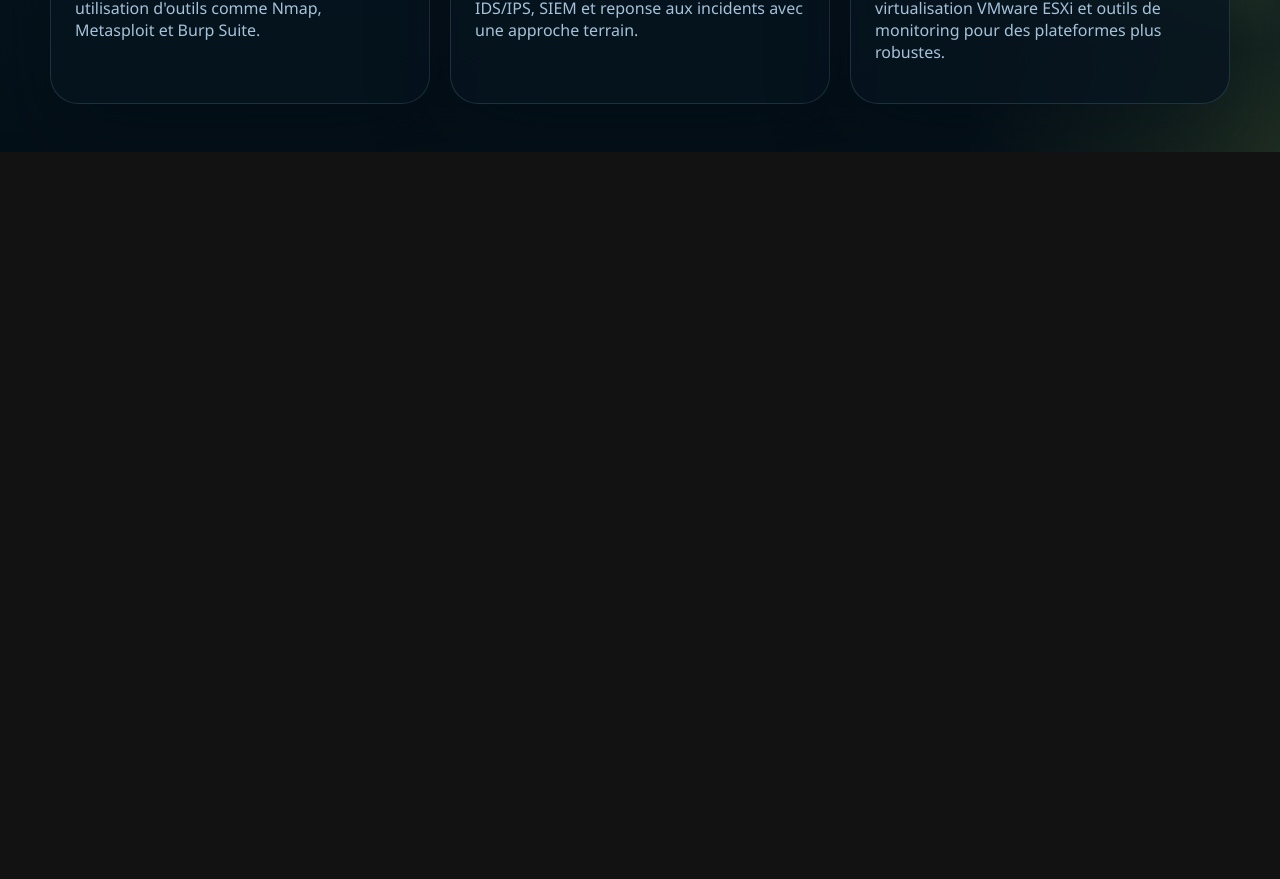
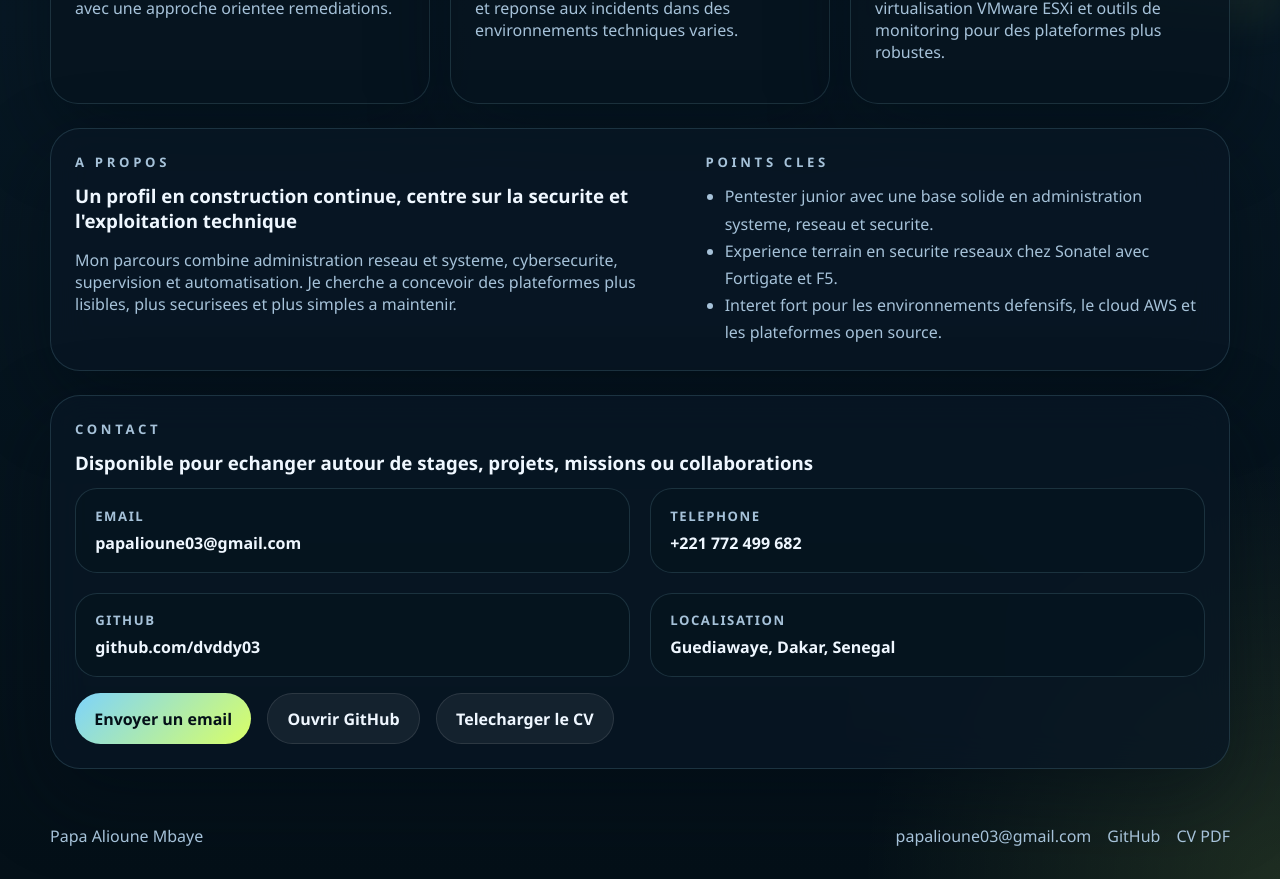
Before and after one commit to dvddy03/myPorfolio, a React (Vite) app in the folder react/: page / in a window 1280 px wide. Shown: the part 780-1659 px from the top of the page. Before the commit the page ends 932 px from the top, so only its background shows below. Built offline with nearby package versions, Linux system fonts and the light colour scheme; no server answers.

Commit message:
feat: add contact and CV sections to portfolio home

```diff
--- a/react/src/App.jsx
+++ b/react/src/App.jsx
@@ -40,6 +40,21 @@ function App() {
           <Route path="*" element={<NotFoundPage />} />
         </Routes>
       </main>
+
+      <footer className="site-footer">
+        <div className="site-footer-inner">
+          <p>Papa Alioune Mbaye</p>
+          <div className="site-footer-links">
+            <a href="mailto:papalioune03@gmail.com">papalioune03@gmail.com</a>
+            <a href="https://github.com/dvddy03" target="_blank" rel="noreferrer">
+              GitHub
+            </a>
+            <a href="/documents/cv-papa-alioune-mbaye.pdf" target="_blank" rel="noreferrer">
+              CV PDF
+            </a>
+          </div>
+        </div>
+      </footer>
     </div>
   );
 }
--- a/react/src/pages/HomePage.jsx
+++ b/react/src/pages/HomePage.jsx
@@ -3,15 +3,44 @@ import { Link } from "react-router-dom";
 const strengths = [
   {
     title: "Pentest et analyse de vulnerabilites",
-    text: "Evaluation de la surface d'attaque, identification de faiblesses techniques et utilisation d'outils comme Nmap, Metasploit et Burp Suite.",
+    text: "Evaluation de la surface d'attaque, tests techniques et identification de faiblesses avec une approche orientee remediations.",
   },
   {
     title: "Administration systeme, reseau et SOC",
-    text: "Gestion d'environnements reseau et systeme, supervision, analyse de logs, IDS/IPS, SIEM et reponse aux incidents avec une approche terrain.",
+    text: "Mise en place de services critiques, supervision, analyse de logs, IDS/IPS, SIEM et reponse aux incidents dans des environnements techniques varies.",
   },
   {
     title: "Cloud, conteneurs et infrastructure",
     text: "Montee en competence sur AWS, deploiements sous Docker et Kubernetes, virtualisation VMware ESXi et outils de monitoring pour des plateformes plus robustes.",
+  },
+];
+
+const profileHighlights = [
+  "Pentester junior avec une base solide en administration systeme, reseau et securite.",
+  "Experience terrain en securite reseaux chez Sonatel avec Fortigate et F5.",
+  "Interet fort pour les environnements defensifs, le cloud AWS et les plateformes open source.",
+];
+
+const contacts = [
+  {
+    label: "Email",
+    value: "papalioune03@gmail.com",
+    href: "mailto:papalioune03@gmail.com",
+  },
+  {
+    label: "Telephone",
+    value: "+221 772 499 682",
+    href: "tel:+221772499682",
+  },
+  {
+    label: "GitHub",
+    value: "github.com/dvddy03",
+    href: "https://github.com/dvddy03",
+  },
+  {
+    label: "Localisation",
+    value: "Guediawaye, Dakar, Senegal",
+    href: "",
   },
 ];
 
@@ -34,9 +63,12 @@ function HomePage() {
           <Link className="button-primary" to="/projets">
             Voir les projets
           </Link>
-          <Link className="button-secondary" to="/ajouter">
-            Ajouter une realisation
-          </Link>
+          <a className="button-secondary" href="/documents/cv-papa-alioune-mbaye.pdf" target="_blank" rel="noreferrer">
+            Consulter le CV
+          </a>
+          <a className="button-secondary" href="#contact">
+            Me contacter
+          </a>
         </div>
       </section>
 
@@ -50,8 +82,8 @@ function HomePage() {
           <span>domaines principaux: pentest, systeme, reseau, cloud & securite</span>
         </article>
         <article className="metric-card">
-          <strong>100%</strong>
-          <span>contenu modifiable avant publication</span>
+          <strong>AWS</strong>
+          <span>progression en cours sur le parcours Cloud Practitioner</span>
         </article>
       </section>
 
@@ -63,6 +95,59 @@ function HomePage() {
           </article>
         ))}
       </section>
+
+      <section className="section-panel section-split">
+        <article>
+          <p className="eyebrow">A propos</p>
+          <h3>Un profil en construction continue, centre sur la securite et l'exploitation technique</h3>
+          <p>
+            Mon parcours combine administration reseau et systeme, cybersecurite, supervision et
+            automatisation. Je cherche a concevoir des plateformes plus lisibles, plus securisees et
+            plus simples a maintenir.
+          </p>
+        </article>
+
+        <article>
+          <p className="eyebrow">Points cles</p>
+          <ul className="detail-list">
+            {profileHighlights.map((item) => (
+              <li key={item}>{item}</li>
+            ))}
+          </ul>
+        </article>
+      </section>
+
+      <section id="contact" className="section-panel">
+        <p className="eyebrow">Contact</p>
+        <h3>Disponible pour echanger autour de stages, projets, missions ou collaborations</h3>
+
+        <div className="contact-grid">
+          {contacts.map((item) => (
+            <article key={item.label} className="contact-card">
+              <span className="contact-label">{item.label}</span>
+              {item.href ? (
+                <a className="contact-link" href={item.href} target={item.href.startsWith("http") ? "_blank" : undefined} rel={item.href.startsWith("http") ? "noreferrer" : undefined}>
+                  {item.value}
+                </a>
+              ) : (
+                <span className="contact-value">{item.value}</span>
+              )}
+            </article>
+          ))}
+        </div>
+
+        <div className="hero-actions top-spacing">
+          <a className="button-primary" href="mailto:papalioune03@gmail.com">
+            Envoyer un email
+          </a>
+          <a className="button-secondary" href="https://github.com/dvddy03" target="_blank" rel="noreferrer">
+            Ouvrir GitHub
+          </a>
+          <a className="button-secondary" href="/documents/cv-papa-alioune-mbaye.pdf" target="_blank" rel="noreferrer">
+            Telecharger le CV
+          </a>
+        </div>
+      </section>
     </div>
   );
 }
--- a/react/src/styles.css
+++ b/react/src/styles.css
@@ -52,7 +52,8 @@ textarea {
 }
 
 .site-header,
-.page-container {
+.page-container,
+.site-footer-inner {
   position: relative;
   z-index: 1;
   width: min(1180px, calc(100% - 2rem));
@@ -140,6 +141,29 @@ textarea {
   padding-bottom: 3rem;
 }
 
+.site-footer {
+  padding: 0 0 2rem;
+}
+
+.site-footer-inner {
+  display: flex;
+  gap: 1rem;
+  justify-content: space-between;
+  align-items: center;
+  padding-top: 0.5rem;
+  color: var(--muted);
+}
+
+.site-footer-inner p {
+  margin: 0;
+}
+
+.site-footer-links {
+  display: flex;
+  gap: 1rem;
+  flex-wrap: wrap;
+}
+
 .page-stack {
   display: grid;
   gap: 1.5rem;
@@ -224,7 +248,9 @@ textarea {
 .info-grid,
 .projects-grid,
 .detail-grid,
-.metrics-grid {
+.metrics-grid,
+.contact-grid,
+.section-split {
   display: grid;
   gap: 1.25rem;
 }
@@ -237,9 +263,17 @@ textarea {
   grid-template-columns: repeat(3, minmax(0, 1fr));
 }
 
+.contact-grid {
+  grid-template-columns: repeat(2, minmax(0, 1fr));
+}
+
 .projects-grid,
 .detail-grid {
   grid-template-columns: repeat(2, minmax(0, 1fr));
+}
+
+.section-split {
+  grid-template-columns: 1.1fr 0.9fr;
 }
 
 .info-card,
@@ -274,6 +308,29 @@ textarea {
 
 .metric-card span {
   color: var(--muted);
+}
+
+.contact-card {
+  display: grid;
+  gap: 0.45rem;
+  padding: 1.1rem 1.2rem;
+  border-radius: 22px;
+  border: 1px solid var(--panel-border);
+  background: rgba(7, 20, 31, 0.7);
+}
+
+.contact-label {
+  color: var(--muted);
+  font-size: 0.82rem;
+  font-weight: 700;
+  letter-spacing: 0.12em;
+  text-transform: uppercase;
+}
+
+.contact-link,
+.contact-value {
+  font-size: 1rem;
+  font-weight: 700;
 }
 
 .project-cover {
@@ -478,7 +535,9 @@ textarea {
   .detail-grid,
   .projects-grid,
   .info-grid,
-  .metrics-grid {
+  .metrics-grid,
+  .contact-grid,
+  .section-split {
     grid-template-columns: 1fr;
   }
 
@@ -493,7 +552,8 @@ textarea {
 
 @media (max-width: 640px) {
   .site-header,
-  .page-container {
+  .page-container,
+  .site-footer-inner {
     width: min(100% - 1rem, 1180px);
   }
 
@@ -518,4 +578,9 @@ textarea {
     height: 72px;
     border-radius: 22px;
   }
+
+  .site-footer-inner {
+    flex-direction: column;
+    align-items: flex-start;
+  }
 }
```
Also changed, not shown: 1 other file (tests, documents, lock files or other folders).
